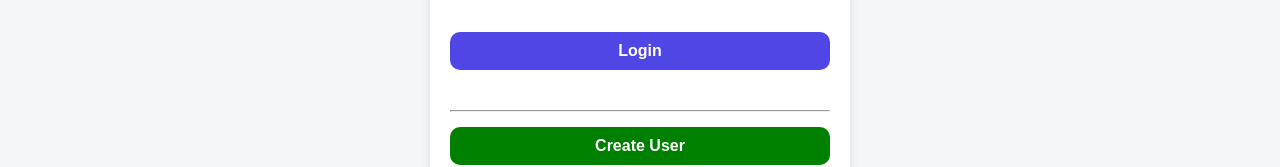
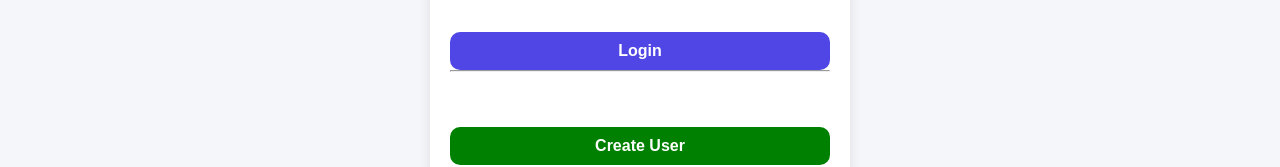
Before and after one commit to kuntasravankumar0/sravan11111, a React (Create React App) app: page /UserCheckForm in a window 1280 px wide. Shown: the part 355-522 px from the top of the page. Built offline with nearby package versions, Linux system fonts and the light colour scheme.

Commit message:
your message

```diff
--- a/src/myproject/Userdata/UserCheckForm.js
+++ b/src/myproject/Userdata/UserCheckForm.js
@@ -150,7 +150,7 @@ function UserCheckForm() {
         </button>
 
       </form>
-
+    <hr />
 
        <center> {/* ✅ GOOGLE SIGN IN */}
       <GoogleLogin
@@ -158,7 +158,7 @@ function UserCheckForm() {
         onError={() => setMessage("❌ Google Login Failed")}
       /></center>
 
-      <hr />
+
 
       {message && <p className="msg">{message}</p>}
 
```
